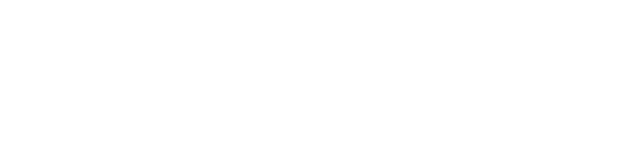
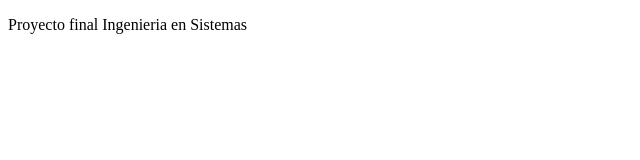
Before and after one commit to VillaBull/ISC-proyecto, a plain HTML site: page Mariana-ReyesStark/index.html in a window 1280 px wide. Shown: the whole page, without its empty margins (0-640 px from the left). Drawn offline with Linux system fonts and the light colour scheme.

Commit message:
se realizo un cambio

```diff
--- a/Mariana-ReyesStark/index.html
+++ b/Mariana-ReyesStark/index.html
@@ -4,6 +4,8 @@
     <meta charset="UTF-8">
     <meta name="viewport" content="width=device-width, initial-scale=1.0">
     <title>Rama de Mariana Reyes </title>
+    <p>Proyecto final Ingenieria en Sistemas</p>
+
 </head>
 <body>
 
```
